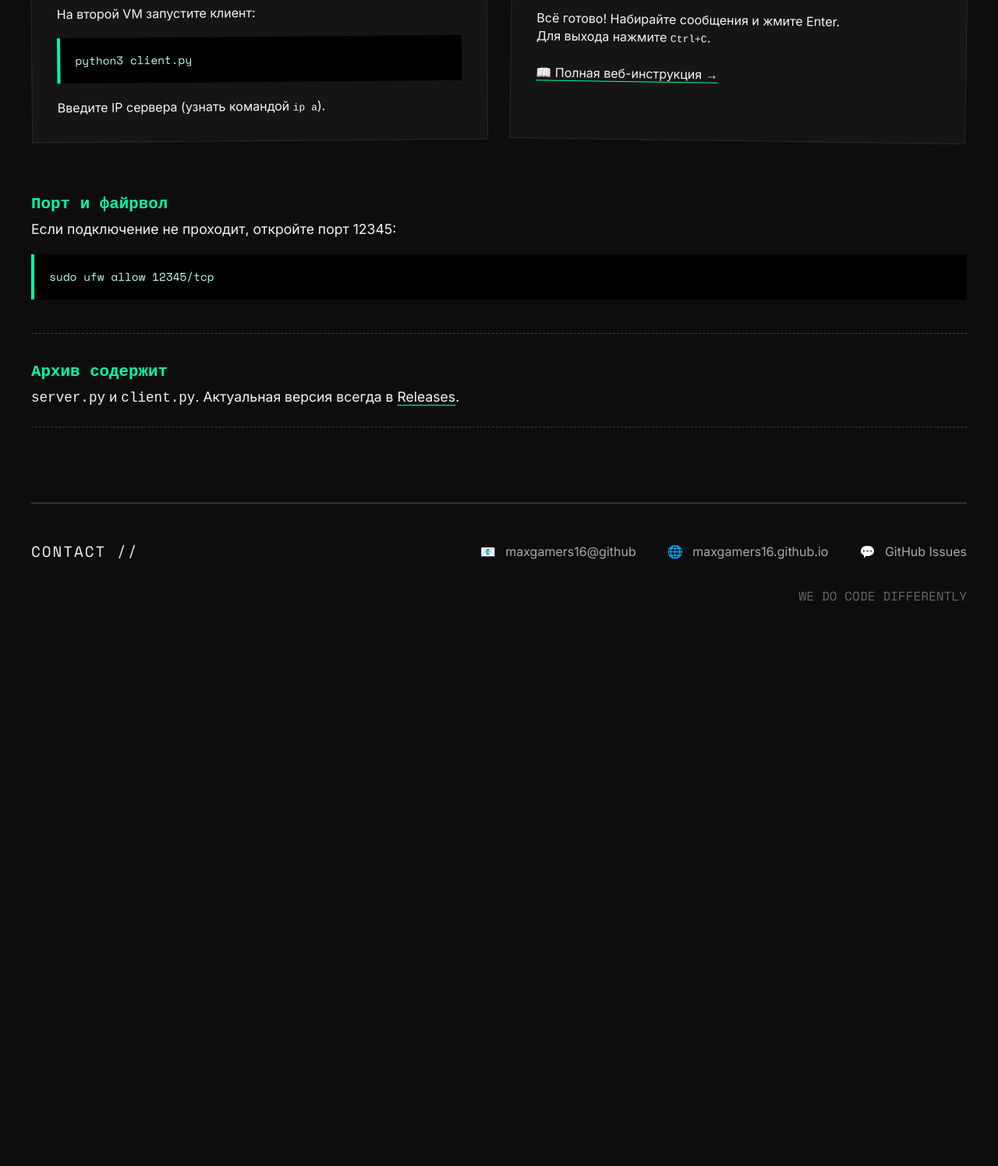
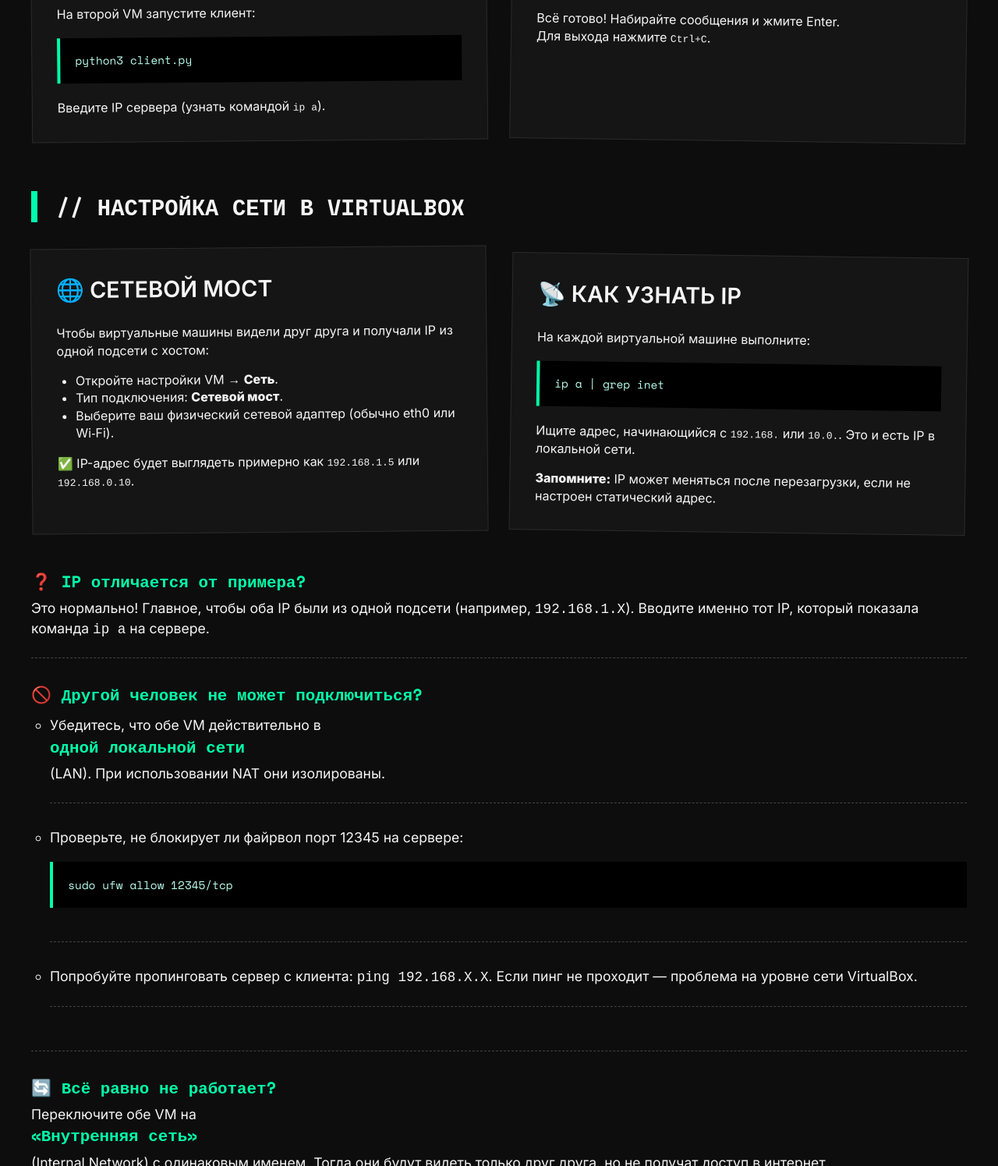
Before and after one commit to MaxGamers16/MaxGamers16.github.io, a plain HTML site: page index.html in a window 1280 px wide. Shown: the part 1305-2800 px from the top of the page at 78% size. Before the commit the page ends 2112 px from the top, so only its background shows below. Drawn offline with nearby package versions, Linux system fonts and the light colour scheme.

Commit message:
Update index.html

```diff
--- a/index.html
+++ b/index.html
@@ -245,7 +245,7 @@
 </head>
 <body>
     <div class="container">
-        <!-- HERO SECTION — как "WE DO DESIGN DIFFERENTLY" -->
+        <!-- HERO SECTION -->
         <div class="hero">
             <div class="pretitle"># TALK IN TERMINAL</div>
             <h1>
@@ -262,13 +262,13 @@
             </div>
         </div>
 
-        <!-- ПРЕДУПРЕЖДЕНИЕ — как заметный блок -->
+        <!-- ПРЕДУПРЕЖДЕНИЕ -->
         <div class="warning">
             ⚡ ВАЖНО: Виртуальные машины должны быть в одной сети.<br>
-            В VirtualBox используйте «Сетевой мост» или внутреннюю сеть.
+            В VirtualBox используйте <strong>«Сетевой мост»</strong> или внутреннюю сеть.
         </div>
 
-        <!-- БЫСТРЫЙ СТАРТ + ИНСТРУКЦИЯ (карточки с наклоном) -->
+        <!-- ИНСТРУКЦИЯ: БАЗОВЫЕ ШАГИ -->
         <div class="section-title">// ИНСТРУКЦИЯ</div>
         <div class="grid-2col">
             <div class="info-card">
@@ -294,27 +294,66 @@
                 <h3>04. ОБЩЕНИЕ</h3>
                 <p>Всё готово! Набирайте сообщения и жмите Enter.</p>
                 <p>Для выхода нажмите <code>Ctrl+C</code>.</p>
-                <p style="margin-top:1.5rem;"><a href="https://maxgamers16.github.io/">📖 Полная веб-инструкция →</a></p>
             </div>
         </div>
 
-        <!-- ДОПОЛНИТЕЛЬНЫЕ ЗАМЕТКИ (в стиле списка) -->
-        <div style="margin: 4rem 0;">
+        <!-- РАСШИРЕННАЯ ИНСТРУКЦИЯ ПО СЕТИ (НОВЫЙ БЛОК) -->
+        <div style="margin-top: 4rem;">
+            <div class="section-title" style="font-size: 1.8rem;">// НАСТРОЙКА СЕТИ В VIRTUALBOX</div>
+            <div class="grid-2col">
+                <div class="info-card">
+                    <h3>🌐 СЕТЕВОЙ МОСТ</h3>
+                    <p>Чтобы виртуальные машины видели друг друга и получали IP из одной подсети с хостом:</p>
+                    <ul style="margin-left: 1.5rem; margin-top: 1rem;">
+                        <li>Откройте настройки VM → <strong>Сеть</strong>.</li>
+                        <li>Тип подключения: <strong>Сетевой мост</strong>.</li>
+                        <li>Выберите ваш физический сетевой адаптер (обычно eth0 или Wi‑Fi).</li>
+                    </ul>
+                    <p style="margin-top: 1rem;">✅ IP-адрес будет выглядеть примерно как <code>192.168.1.5</code> или <code>192.168.0.10</code>.</p>
+                </div>
+                <div class="info-card">
+                    <h3>📡 КАК УЗНАТЬ IP</h3>
+                    <p>На каждой виртуальной машине выполните:</p>
+                    <div class="code-block">ip a | grep inet</div>
+                    <p>Ищите адрес, начинающийся с <code>192.168.</code> или <code>10.0.</code>. Это и есть IP в локальной сети.</p>
+                    <p style="margin-top: 1rem;"><strong>Запомните:</strong> IP может меняться после перезагрузки, если не настроен статический адрес.</p>
+                </div>
+            </div>
+        </div>
+
+        <!-- ЧТО ДЕЛАТЬ, ЕСЛИ НЕ ПОДКЛЮЧАЕТСЯ -->
+        <div style="margin-top: 3rem;">
             <ul class="steps-list">
                 <li>
-                    <strong>Порт и файрвол</strong>
-                    Если подключение не проходит, откройте порт 12345:
-                    <div class="code-block">sudo ufw allow 12345/tcp</div>
+                    <strong>❓ IP отличается от примера?</strong>
+                    Это нормально! Главное, чтобы оба IP были из одной подсети (например, <code>192.168.1.X</code>). Вводите именно тот IP, который показала команда <code>ip a</code> на сервере.
                 </li>
                 <li>
-                    <strong>Архив содержит</strong>
-                    <code>server.py</code> и <code>client.py</code>. Актуальная версия всегда в
-                    <a href="https://github.com/MaxGamers16/MaxGamers16.github.io/releases/latest">Releases</a>.
+                    <strong>🚫 Другой человек не может подключиться?</strong>
+                    <ul style="margin-top: 0.8rem; margin-left: 1.5rem;">
+                        <li>Убедитесь, что обе VM действительно в <strong>одной локальной сети</strong> (LAN). При использовании NAT они изолированы.</li>
+                        <li>Проверьте, не блокирует ли файрвол порт 12345 на сервере:
+                            <div class="code-block">sudo ufw allow 12345/tcp</div>
+                        </li>
+                        <li>Попробуйте пропинговать сервер с клиента: <code>ping 192.168.X.X</code>. Если пинг не проходит — проблема на уровне сети VirtualBox.</li>
+                    </ul>
+                </li>
+                <li>
+                    <strong>🔄 Всё равно не работает?</strong>
+                    Переключите обе VM на <strong>«Внутренняя сеть»</strong> (Internal Network) с одинаковым именем. Тогда они будут видеть только друг друга, но не получат доступ в интернет.
                 </li>
             </ul>
         </div>
 
-        <!-- КОНТАКТНАЯ ИНФОРМАЦИЯ как на скриншоте -->
+        <!-- ССЫЛКА НА ПОЛНУЮ ИНСТРУКЦИЮ (ПЕРЕНЕСЕНА СЮДА) -->
+        <div style="text-align: center; margin: 4rem 0 2rem;">
+            <a href="https://maxgamers16.github.io/" class="btn btn-outline" style="padding: 1rem 3rem; font-size: 1.2rem;">
+                📖 ПОЛНАЯ ВЕБ-ИНСТРУКЦИЯ
+            </a>
+            <p style="margin-top: 1rem; color: #888;">Там ещё больше деталей, советов и скриншотов.</p>
+        </div>
+
+        <!-- КОНТАКТНАЯ ИНФОРМАЦИЯ -->
         <div class="footer-contact">
             <div class="contact-line">CONTACT //</div>
             <div class="contact-details">
```
